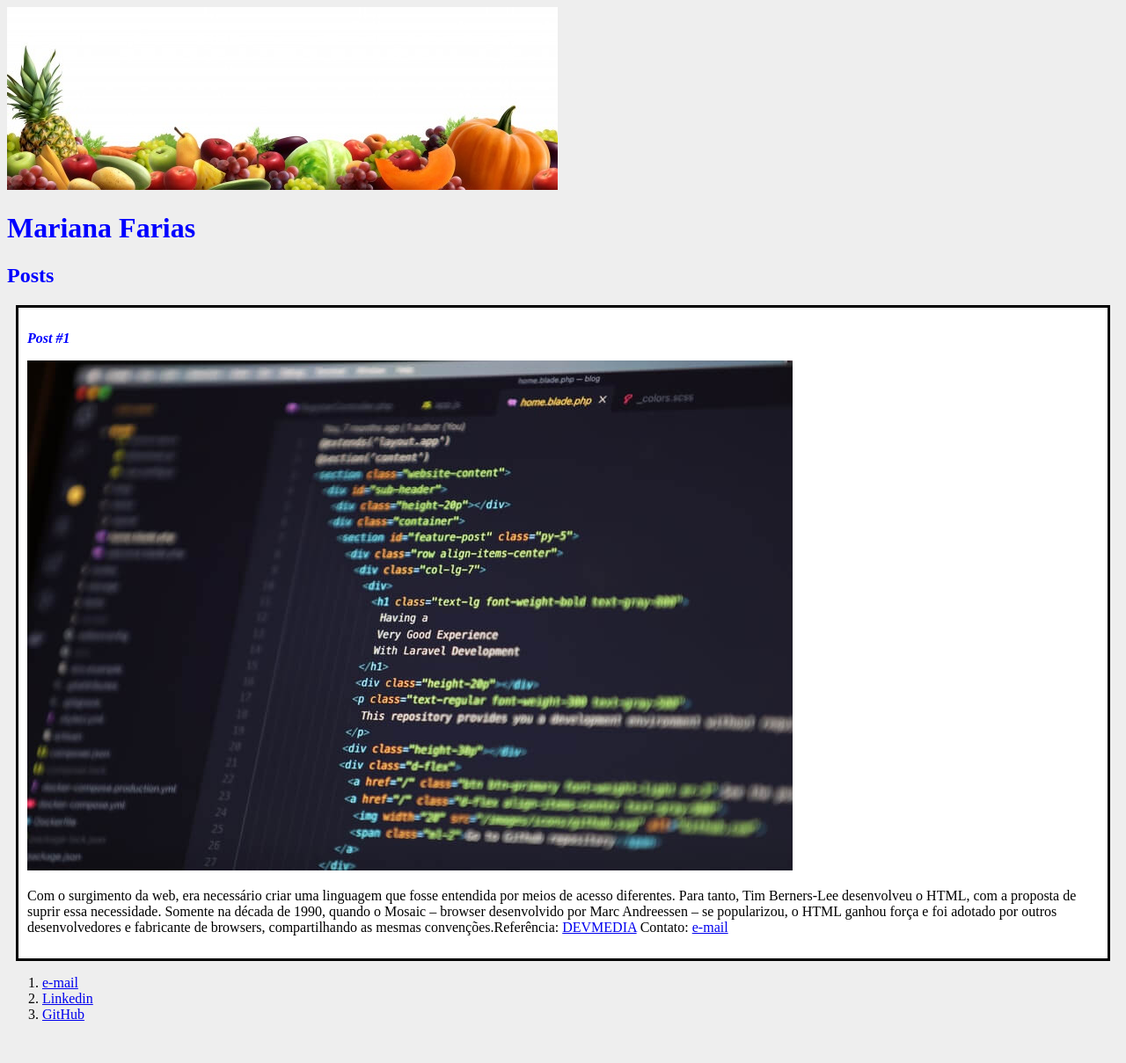
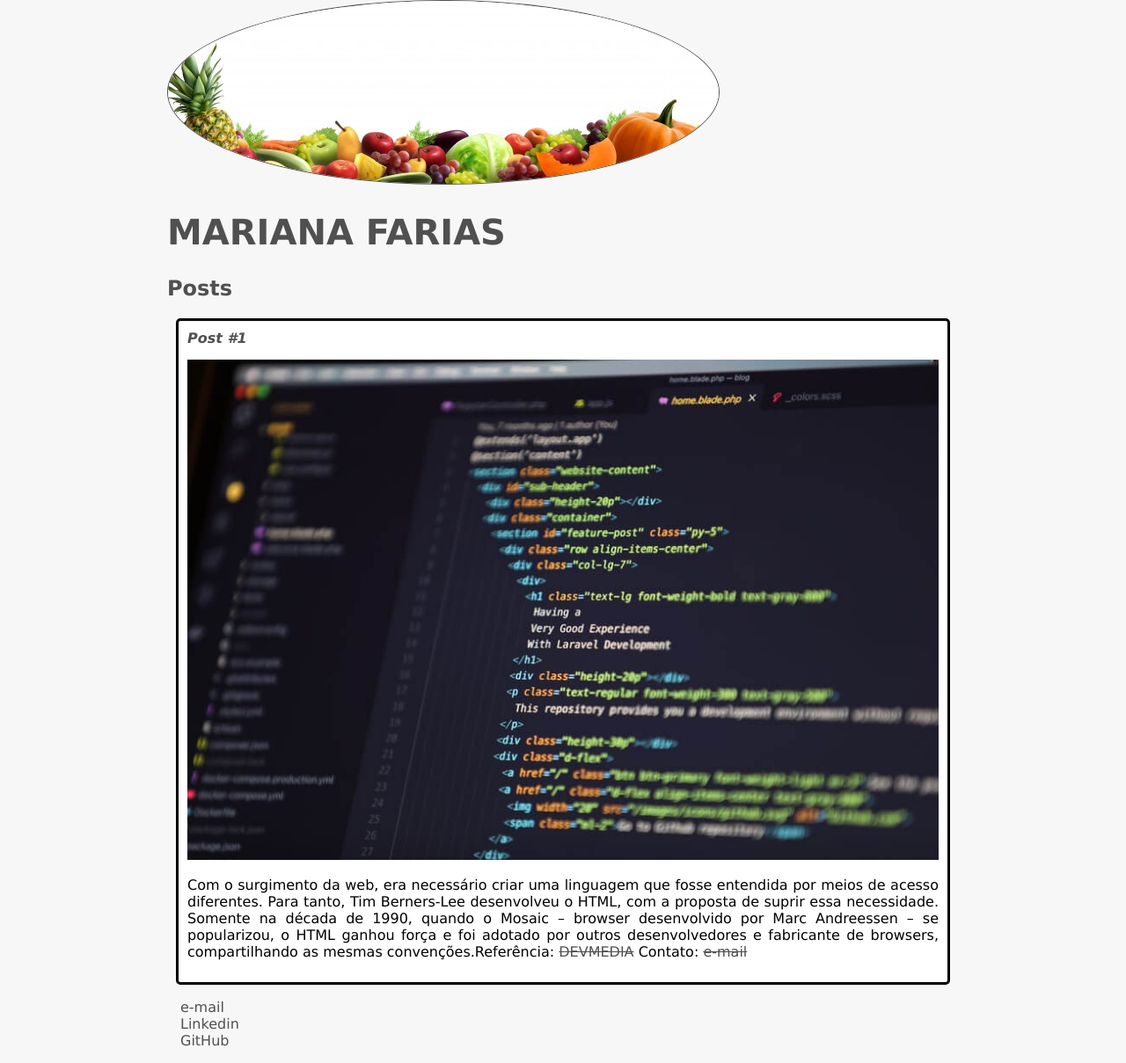
Before and after one commit to MarianaFariasB/dio-desafio-github-primeiro-repositorio, a plain HTML site: page introducao-a-criacao-de-websites-com-HTML5-e-CSS3/index.html in a window 1280 px wide. Shown: the whole page at 88% size. Before the commit the page ends 1179 px from the top, so only its background shows below. Drawn offline with Linux system fonts and the light colour scheme.

Commit message:
Final das anotações do curso

```diff
--- a/introducao-a-criacao-de-websites-com-HTML5-e-CSS3/index.html
+++ b/introducao-a-criacao-de-websites-com-HTML5-e-CSS3/index.html
@@ -7,7 +7,7 @@
     </head>
     <body>
         <header>
-            <img src="frutas.jpg" alt="Foto de várias frutas.">
+            <img src="frutas.jpg" alt="Foto de várias frutas." class="photo">
             <h1 id="title">Mariana Farias</h1>
         </header>
         <section>
@@ -17,15 +17,15 @@
             <article class="post">
                 <header>
                     <h3 class="post_title">Post #1</h3>
-                    <img src="site.jpg" alt="Editor de texto HTML.">
+                    <img src="site.jpg" alt="Editor de texto HTML." class="post_image">
                 </header>
-                <p>
+                <p class="post_content">
                     Com o surgimento da web, era necessário criar uma linguagem que fosse entendida por meios de acesso diferentes. Para tanto, Tim Berners-Lee desenvolveu o HTML, com a proposta de suprir essa necessidade. Somente na década de 1990, quando o Mosaic – browser desenvolvido por Marc Andreessen – se popularizou, o HTML ganhou força e foi adotado por outros desenvolvedores e fabricante de browsers, compartilhando as mesmas convenções.Referência: <a href= "https://www.devmedia.com.br/o-que-e-o-html5/25820" target="_blank">DEVMEDIA</a> Contato: <a href="mailto: maryfariasborges@hotmail.com">e-mail</a>
                 </p>
             </article>
         </section>
         <footer>
-            <ol>
+            <ul class="contacts_list">
                 <li>
                     <a href="mailto: maryfariasborges@hotmail.com">e-mail</a>
                 </li>
@@ -36,7 +36,7 @@
                     <a href="https://github.com/MarianaFariasB" target="_blank">GitHub</a>
                 </li>
 
-            </ol>
+            </ul>
         </footer>
     </body>
 </html>
--- a/introducao-a-criacao-de-websites-com-HTML5-e-CSS3/style.css
+++ b/introducao-a-criacao-de-websites-com-HTML5-e-CSS3/style.css
@@ -1,14 +1,34 @@
 body {
-    background: #eee;
+    background: #f7f7f7;
+    font-family: verdana;
+    max-width: 900px;
+    margin: auto;
+}
+
+.photo {
+    border: 1px solid #505050;
+    border-radius: 50%;
 }
 
 #title, .subtitle, .post_title {
-    color: blue;
+    color: #505050;
+}
+
+#title {
+    font-size: 40px;
+    text-transform: uppercase;
+}
+
+a {
+    text-decoration: line-through;
+    color: #505050;
 }
 
 .post_title{
     font-size: 16px;
     font-style: italic;
+    margin: 0;
+    margin-bottom: 15px;
 }
 
 .post {
@@ -16,4 +36,26 @@ body {
     padding: 10px;
     border: 3px solid #000;
     margin: 10px;
+    border-radius: 5px;
 }
+
+.post_content {
+    margin: 0;
+    margin-bottom: 15px;
+    text-align: justify;
+
+}
+
+.post_image {
+    margin-bottom: 15px;
+    width: 100%;
+}
+
+.contacts_list {
+    list-style-type: none;
+    padding-left: 15px;
+}
+
+.contacts_list li a {
+    text-decoration: none;
+}
```
Also changed, not shown: 1 other file.
